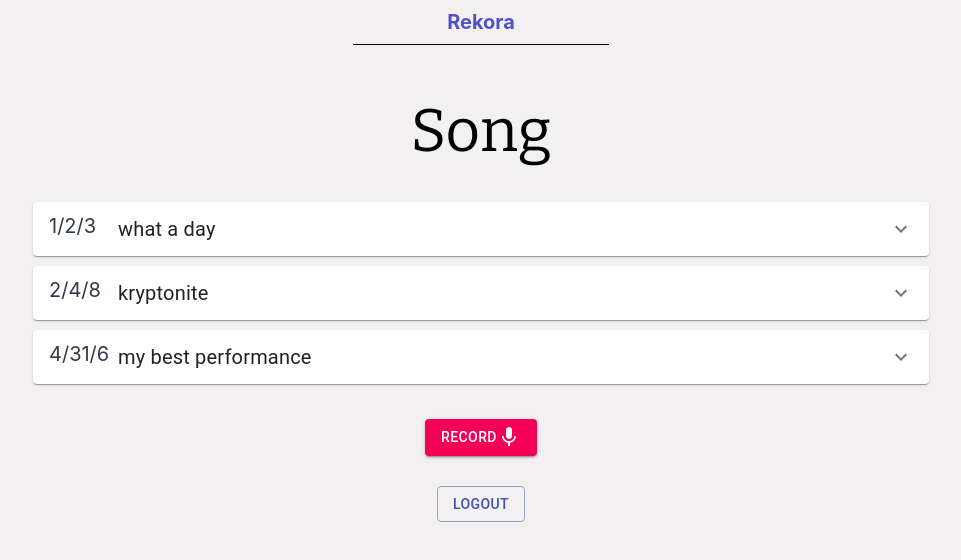
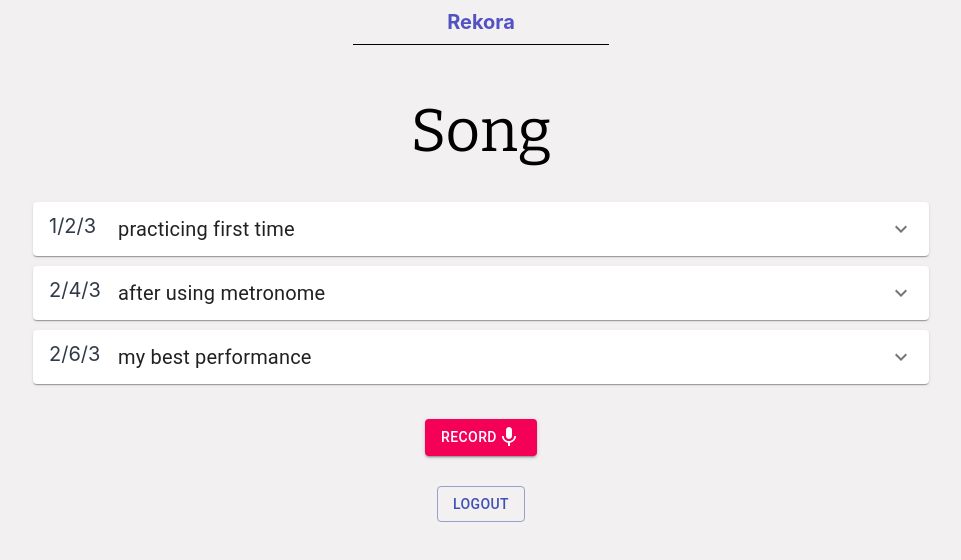
Before and after one commit to Sofia-Ortega/practice_log, a React (Create React App) app: page /song in a window 1280 px wide. Shown: the top 560 px of the page, without its empty margins (159-1120 px from the left). Built offline with nearby package versions, Linux system fonts and the light colour scheme.

Commit message:
final touches

```diff
--- a/src/pages/SongPage/SongPage.js
+++ b/src/pages/SongPage/SongPage.js
@@ -23,19 +23,19 @@ const useStyles = makeStyles((theme) => ({
 
 const data = [
   {
-    title: "what a day",
-    notes: "it's a nice song",
+    title: "practicing first time",
+    notes: "it's a nice song. I sound terrible",
     date: "1/2/3"
   },
   {
-    title: "kryptonite",
-    notes: "superman's greatest weakness",
-    date: "2/4/8"
+    title: "after using metronome",
+    notes: "Overall, good beat. I speed up at 2:34",
+    date: "2/4/3"
   },
   {
     title: "my best performance",
     notes: "this is literally perfect",
-    date: "4/31/6"
+    date: "2/6/3"
   }
 ]
 
```
